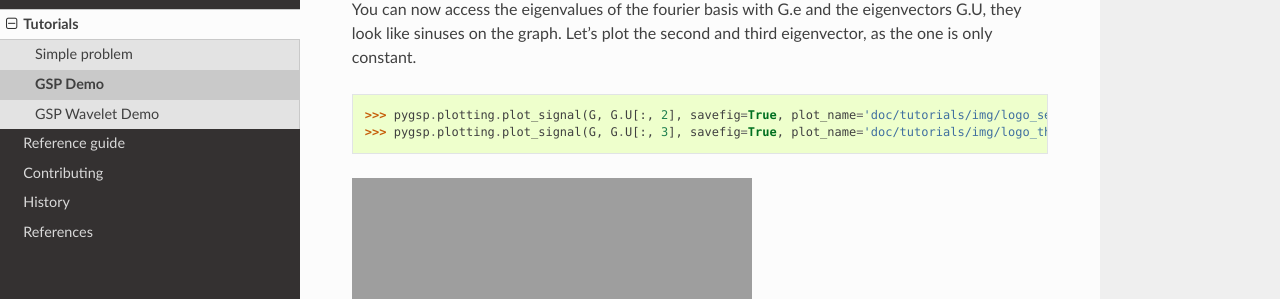
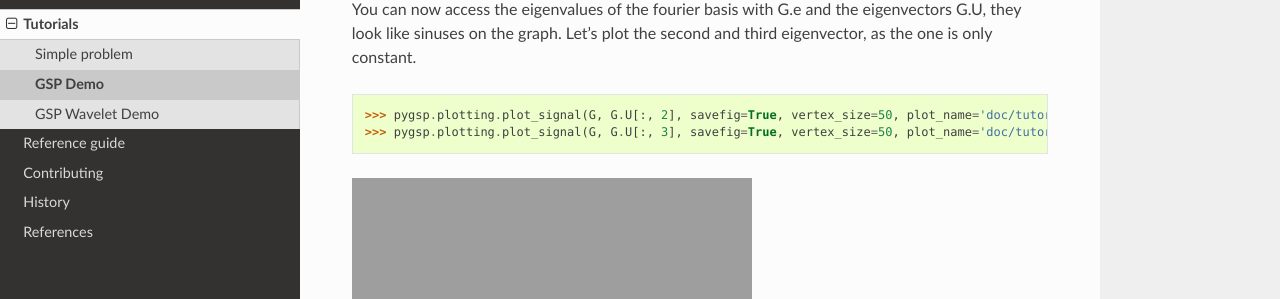
Before and after one commit to epfl-lts2/pygsp, a Sphinx documentation site: the page built from doc/tutorials/demo.rst, in a window 1280 px wide and 900 px high, scrolled down 1198 px. Shown: the part 152-451 px from the top of the window. Built offline with Sphinx 7.4.7 and the Read the Docs theme 2.0.0, drawn with Linux system fonts in a browser that asks for light colours; some of the changed text lies outside the part shown.

```diff
--- a/doc/tutorials/demo.rst
+++ b/doc/tutorials/demo.rst
@@ -35,8 +35,8 @@
 You can now access the eigenvalues of the fourier basis with G.e and the eigenvectors G.U, they look like sinuses on the graph.
 Let's plot the second and third eigenvector, as the one is only constant.
 
->>> pygsp.plotting.plot_signal(G, G.U[:, 2], savefig=True, plot_name='doc/tutorials/img/logo_second_eigenvector')
->>> pygsp.plotting.plot_signal(G, G.U[:, 3], savefig=True, plot_name='doc/tutorials/img/logo_third_eigenvector')
+>>> pygsp.plotting.plot_signal(G, G.U[:, 2], savefig=True, vertex_size=50, plot_name='doc/tutorials/img/logo_second_eigenvector')
+>>> pygsp.plotting.plot_signal(G, G.U[:, 3], savefig=True, vertex_size=50, plot_name='doc/tutorials/img/logo_third_eigenvector')
 
 .. image:: img/logo_second_eigenvector.*
 .. image:: img/logo_third_eigenvector.*
@@ -81,8 +81,8 @@
 
 Finally here's the noisy signal and the denoised version right under.
 
->>> pygsp.plotting.plot_signal(G, f, savefig=True, plot_name='doc/tutorials/img/noisy_logo')
->>> pygsp.plotting.plot_signal(G, f2, savefig=True, plot_name='doc/tutorials/img/denoised_logo')
+>>> pygsp.plotting.plot_signal(G, f, savefig=True, vertex_size=50, plot_name='doc/tutorials/img/noisy_logo')
+>>> pygsp.plotting.plot_signal(G, f2, savefig=True, vertex_size=50, plot_name='doc/tutorials/img/denoised_logo')
 
 .. image:: img/noisy_logo.*
 .. image:: img/denoised_logo.*
--- a/doc/tutorials/demo_wavelet.rst
+++ b/doc/tutorials/demo_wavelet.rst
@@ -5,6 +5,7 @@
 * Introduction to spectral graph wavelet whith the PyGSP
 
 Description
+-----------
 
 The wavelets are a special type of filterbank, in this demo we will show you how you can very easily construct a wavelet frame and apply it to a signal.
 
@@ -24,6 +25,7 @@
 but this would take a lot of time, and can be avoided by using Chebychev polynomials approximations.
 
 Simple filtering
+----------------
 
 Before tackling wavelets, we can see the effect of one filter localized on the graph. So we can first design a few heat kernel filters
 
@@ -70,6 +72,7 @@
     Heat tau = 50
 
 Visualizing wavelets atoms
+--------------------------
 
 Let's now replace the Heat filter by a filter bank of wavelets. We can create a filter bank using one of the predefined filters such as pygsp.filters.MexicanHat.
 
```
Also changed, not shown: 1 other file.
